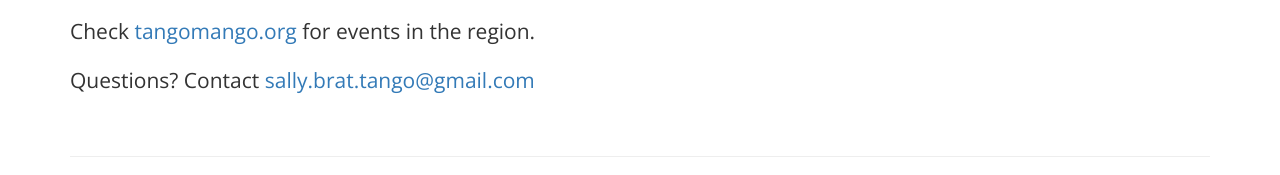
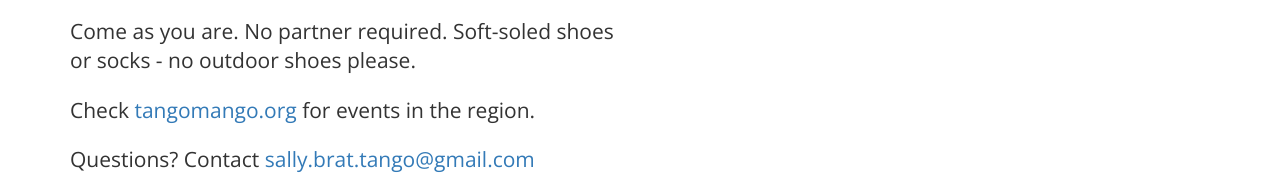
Before and after one commit to minachuong/brattleboroTango, a plain HTML site: page index.html in a window 1280 px wide. Shown: the part 918-1093 px from the top of the page. Drawn offline with nearby package versions, Linux system fonts and the light colour scheme.

Commit message:
text changes

```diff
--- a/index.html
+++ b/index.html
@@ -2,18 +2,14 @@
 <html lang="en">
 
 <head>
-
     <meta charset="utf-8">
     <meta http-equiv="X-UA-Compatible" content="IE=edge">
     <meta name="viewport" content="width=device-width, initial-scale=1">
     <meta name="description" content="Brattleboro VT Argentine Tango Community. Learn. Practice. Embrace.">
     <meta name="author" content="Mina Chuong">
-
     <title>Brattleboro Tango</title>
-
     <!-- Bootstrap Core CSS -->
     <link href="css/bootstrap.min.css" rel="stylesheet">
-
     <!-- Template CSS -->
     <link href="css/one-page-wonder.css" rel="stylesheet">
     <!-- Personal CSS -->
@@ -151,6 +147,9 @@
                 Join the <a href="https://www.facebook.com/groups/122170897820578/">Brattleboro Tango Facebook group</a> to get the latest news on Argentine Tango events in our community.
               </p>
               <p class="lead">
+                Come as you are. No partner required. Soft-soled shoes or socks - no outdoor shoes please.
+              </p>
+              <p class="lead">
                 Check <a href="http://www.tangomango.org/index.php?show=Hampden,MA+Hampshire,MA+Cheshire,NH+Windham,VT">tangomango.org</a> for events in the region.
               </p>
               <p class="lead">
```
